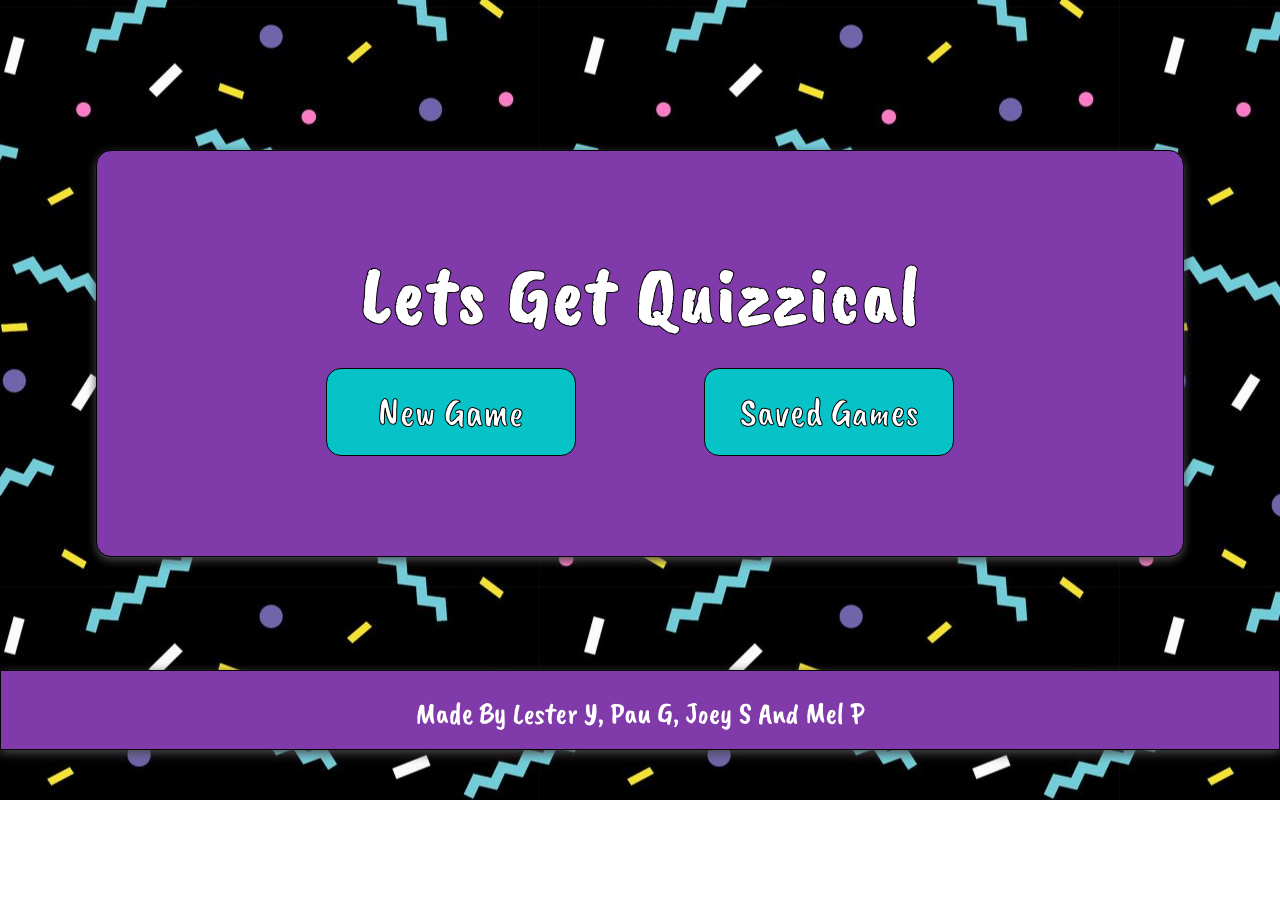
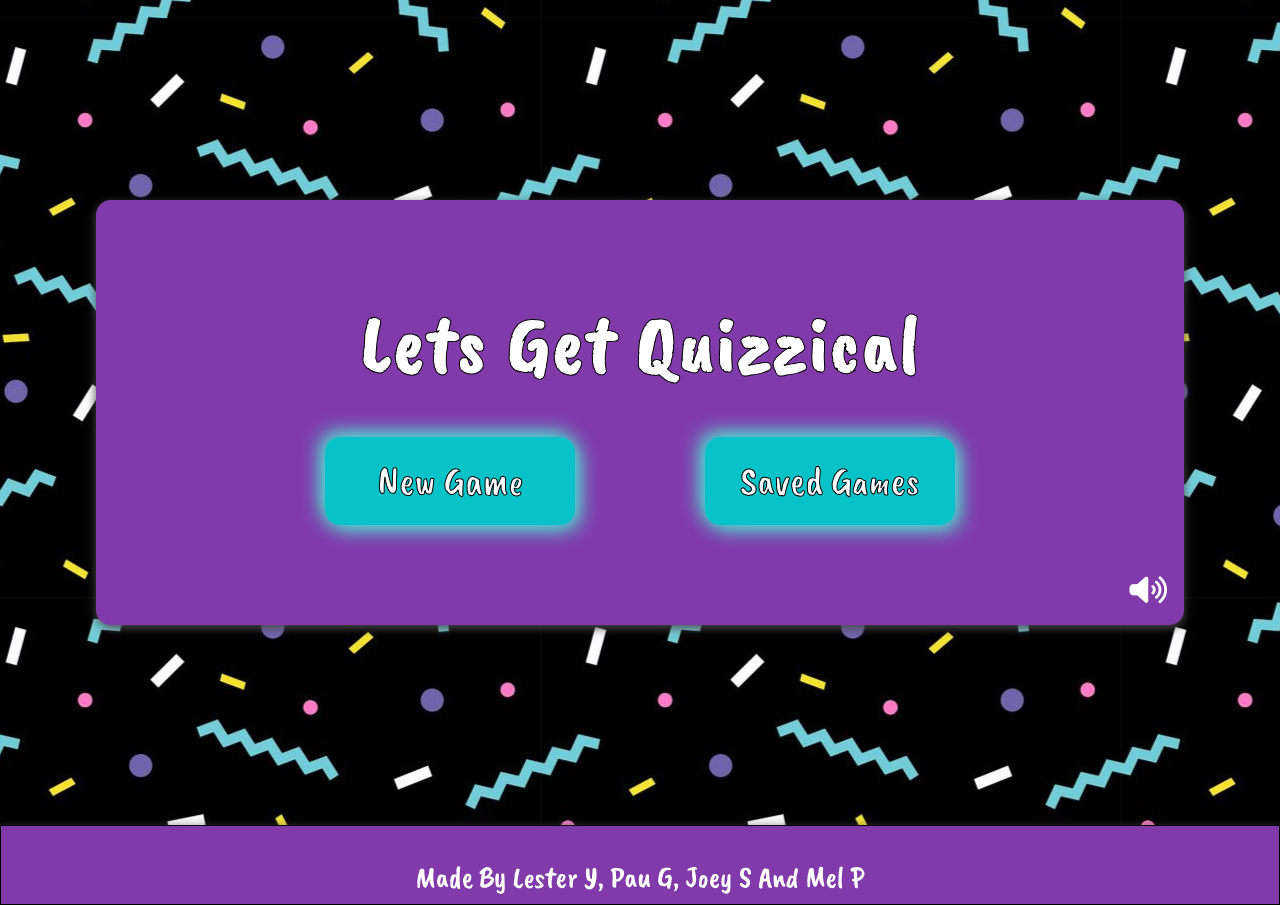
Before and after one commit to L-M-P-J/lets-get-quizzical, a React (Create React App) app: page / in a window 1280 px wide. Before the commit the page ends 800 px from the top, so only its background shows below. Built offline with nearby package versions, Linux system fonts and the light colour scheme; no server answers.

Commit message:
styling clean-up, added sound clip and volume button, fixed scroll issue on saved games

```diff
--- a/src/App.css
+++ b/src/App.css
@@ -227,7 +227,6 @@ html {
 /* Overall */
 
 .App {
-  height: 100%;
   display: flex;
   justify-content: center;
   align-content: center;
@@ -246,7 +245,7 @@ body {
   font-family: "Lato", sans-serif;
   color: #ffffff;
   background-image: url("background-image.jpg");
-  animation: background-animation 120s linear infinite;
+  animation: background-animation 100s linear infinite;
   height: 100vh;
 }
 
@@ -302,6 +301,12 @@ h4 {
 h1 {
   font-size: 4rem;
   text-align: center;
+  margin-bottom: 20px;
+}
+
+h2 {
+  font-size: 3rem;
+  text-align: center;
 }
 
 h3 {
@@ -323,7 +328,7 @@ p {
 header {
   font-family: "Caveat Brush", cursive;
   text-transform: capitalize;
-  min-height: calc(90vh - 100px);
+  min-height: calc(90vh - 400px);
 }
 
 .gameButton {
@@ -332,13 +337,15 @@ header {
   width: 250px;
   text-align: center;
   border-radius: 15px;
+  box-shadow: 0 3px 10px rgb(76, 74, 78);
   -webkit-text-stroke-width: 1px;
   -webkit-text-stroke-color: black;
-  border: 1px solid #813aaa;
+  border: 1px solid #07c3c7;
   font-size: 2rem;
-  border: 1px solid black;
   transition: 0.3s;
   cursor: pointer;
+  animation: glow 1s infinite;
+  transition: 0.5s;
 }
 
 .gameButton:hover,
@@ -348,14 +355,36 @@ header {
 }
 
 .headerContainer {
+  min-height: calc(90vh - 400px);
   background-color: rgb(129, 58, 170);
   padding: 100px;
-  margin-top: 100px;
+  margin-top: 200px;
+  margin-bottom: 200px;
   border-radius: 15px;
   box-shadow: 0 3px 10px rgb(76, 74, 78);
-  border: 1px solid black;
   position: relative;
   z-index: 10;
+  display: flex;
+  flex-direction: column;
+  justify-content: center;
+  position: relative;
+}
+
+.fa-volume-high,
+.fa-volume-xmark {
+  font-size: 1.5rem;
+  position: absolute;
+  cursor: pointer;
+}
+
+.fa-volume-xmark {
+  bottom: 20px;
+  right: 20px;
+}
+
+.fa-volume-high {
+  bottom: 20px;
+  right: 17px;
 }
 
 .buttonContainer {
@@ -364,26 +393,19 @@ header {
   margin-top: 25px;
 }
 
-.rectangle {
-  position: absolute;
-  width: 200px;
-  height: 100px;
-  border: 5px solid #2b989c;
-  top: 8px;
-  left: 25%;
-  transform: rotate(150deg);
-}
-
 /* Current Game Styles */
 
 .currentGameContainer {
   padding: 60px 80px;
   background: #813aaa;
-  min-height: calc(90vh - 100px);
+  min-height: calc(90vh - 125px);
   border-radius: 15px;
   box-shadow: 0 3px 10px rgb(76, 74, 78);
-  border: 1px solid black;
   margin-bottom: 75px;
+  margin-top: 50px;
+  display: flex;
+  justify-content: center;
+  align-items: center;
 }
 
 fieldset {
@@ -451,7 +473,6 @@ input[type="radio"] {
   border-radius: 15px;
   -webkit-text-stroke-width: 1px;
   -webkit-text-stroke-color: black;
-  border: 1px solid #813aaa;
   font-size: 1.4rem;
   transition: 0.3s;
   margin-top: 50px;
@@ -527,7 +548,7 @@ input[type="radio"] {
   bottom: 0;
   left: 0;
   right: 0;
-  background-color: rgba(0, 0, 0, 0.5);
+  background-color: rgba(0, 0, 0, 0.8);
   z-index: 20;
 }
 
@@ -629,12 +650,15 @@ input[type="radio"] {
 .formSection {
   position: relative;
   background: #813aaa;
-  /* border: 1px solid #000; */
   border-radius: 15px;
   box-shadow: 0 3px 10px #4c4a4e;
   margin: 50px auto;
   min-height: calc(90vh - 100px);
   padding: 60px 80px;
+}
+
+.formSection h2 {
+  margin-bottom: 50px;
 }
 
 .wrapper {
@@ -665,13 +689,29 @@ input[type="radio"] {
   transition: 0.3s;
   width: 75%;
   font-family: Lato, sans-serif;
-  font-weight: 900;
   border: none;
   margin-left: 10px;
   margin-top: 30px;
-  padding: 15px;
-  box-shadow: 5px 5px 20px rgb(81, 224, 210), -5px -5px 20px rgb(81, 224, 210);
+  padding: 25px;
 }
+
+.selectCategory {
+  width: 100%;
+  -webkit-appearance: none;
+}
+
+.arrowContainer {
+  position: relative;
+  width: 75%;
+}
+
+.fa-caret-down {
+  font-size: 1.7rem;
+  position: absolute;
+  right: 5px;
+  top: 50%;
+}
+
 .inputForm:focus,
 .numOfQuestions:focus {
   outline: none;
@@ -680,7 +720,8 @@ input[type="radio"] {
 .selectNumber {
   text-align: center;
   margin-top: 30px;
-  font-size: 1.3rem;
+  margin-right: 15px;
+  font-size: 1.1rem;
 }
 
 .numOfQuestions {
@@ -689,23 +730,20 @@ input[type="radio"] {
   text-align: center;
   margin: 0 auto;
   margin-top: 30px;
-  padding: 10px 15px;
+  padding: 15px 15px;
   border-radius: 15px;
   border: none;
-  box-shadow: 5px 5px 20px rgb(81, 224, 210), -5px -5px 20px rgb(81, 224, 210);
 }
 
 .submitGame {
   -webkit-text-stroke-width: 1px;
   -webkit-text-stroke-color: #000;
   background-color: #e986b8;
-  /* border: 1px solid #813aaa; */
   border: none;
   border-radius: 50%;
   color: #fff;
   cursor: pointer;
   font-family: Caveat Brush, cursive;
-  /* font-size: 2rem; */
   letter-spacing: 2px;
   margin-top: 30px;
   padding: 10px 15px;
@@ -714,7 +752,7 @@ input[type="radio"] {
   width: 150px;
   height: 150px;
   margin: 30px auto;
-  /* shadow animation bellow */
+  /* shadow animation below */
   animation: glow 1s infinite;
   transition: 0.5s;
 }
@@ -739,7 +777,7 @@ input[type="radio"] {
   border-radius: 15px;
 }
 
-span {
+.submitGame span {
   display: block;
   width: 100%;
   height: 100%;
@@ -749,9 +787,9 @@ span {
   margin-right: 0px;
   font-size: 2rem;
   transition: 0.3s;
-  opacity: 0.2;
 }
-span:hover {
+
+.submitGame span:hover {
   transition: 0.3s;
   opacity: 1;
   font-weight: 700;
@@ -767,6 +805,8 @@ footer {
   text-align: center;
   box-shadow: 0 3px 10px rgb(76, 74, 78);
   border: 1px solid black;
+  display: flex;
+  align-items: center;
 }
 
 footer p {
@@ -808,17 +848,18 @@ footer a {
     background-position: 0 0;
   }
   100% {
-    background-position: -125% 75%;
+    background-position: -100% 150%;
   }
 }
 /* Saved Games Styles */
 
+.savedGamesContainer {
+  background-color: #e986b8;
+  border-radius: 15px;
+}
+
 .savedGames {
   text-align: center;
-  position: absolute;
-  left: 0;
-  right: 0;
-  bottom: 0;
 }
 
 .savedGames h2,
@@ -830,11 +871,12 @@ footer a {
 .savedGames h2 {
   font-size: 4rem;
   margin-top: 40px;
+  padding-top: 20px;
 }
 
 .savedGames h3 {
   font-size: 2.5rem;
-  margin-bottom: 40px;
+  padding-bottom: 40px;
 }
 
 .savedGamesList {
@@ -842,7 +884,6 @@ footer a {
   flex-direction: column-reverse;
   justify-content: center;
   align-items: center;
-  background-color: #e986b8;
   margin-bottom:30px;
 }
 
@@ -919,6 +960,7 @@ p.madeBy {
 }
 
 /* SAVED GAMES MEDIA QUERIES */
+
 @media (max-width: 768px) {
 
   .tightWrapper {
--- a/src/App.js
+++ b/src/App.js
@@ -8,6 +8,7 @@ import SavedGames from './SavedGames';
 import NewGameForm from './NewGameForm';
 import Footer from './Footer';
 import CurrentGame from './CurrentGame';
+import claps from '../src/assets/claps_final.mp3';
 
 // NEXT STEPS:
 
@@ -21,6 +22,9 @@ function App() {
 
   const [ categories, setCategories ] = useState([]);
   const [results, setResults] = useState([]);
+
+  //clapping sound effect - Audio is a built in object with different properties, one of them play()
+  const clappingSound = new Audio(claps);
 
   useEffect( () => {
     axios({
@@ -43,7 +47,7 @@ function App() {
         <Route path="/" element={<Header />}/>
         <Route path="/newgame" element={<NewGameForm categoriesData={categories} setResults={setResults} results={results}/>}/>
         <Route path="/savedgames" element={ <SavedGames />}/>
-        <Route path="/currentGame/:gameId" element={<CurrentGame />}/>
+        <Route path="/currentGame/:gameId" element={<CurrentGame clappingSound={clappingSound}/>}/>
       </Routes>
       <Footer/>
 
--- a/src/CurrentGame.js
+++ b/src/CurrentGame.js
@@ -4,8 +4,9 @@ import firebase from './firebase';
 import { getDatabase, onValue, ref } from 'firebase/database';
 import EndOfGame from './EndOfGame';
 import Modal from './Modal';
+import claps from '../src/assets/claps_final.mp3';
 
-const CurrentGame = () => {
+const CurrentGame = (props) => {
 
     const {gameId} = useParams();
 
@@ -63,7 +64,8 @@ const CurrentGame = () => {
     }, [currentQuestion, resultsData]);
 
     //clapping sound effect - Audio is a built in object with different properties, one of them play()
-    const clappingSound = new Audio("/assets/claps_final.mp3");
+    // const clappingSound = new Audio(claps);
+    // const clappingSound = null;
 
     const handleSubmit = (event) => {
         event.preventDefault();
@@ -78,7 +80,7 @@ const CurrentGame = () => {
         setChecked3(false);
         if (userAnswer === currentCorrectAns) {
             setScore(score + 1);
-            clappingSound.play();
+            props.clappingSound.play();
         } else {
             setIsModalOn(true);
         }
--- a/src/Header.js
+++ b/src/Header.js
@@ -1,6 +1,14 @@
 import { Link } from "react-router-dom";
+import { useState } from "react";
 
 const Header = () => {
+
+    const [volumeClicked, setVolumeClicked] = useState(false);
+
+    const handleClick = () => {
+        setVolumeClicked(!volumeClicked);
+    }
+
     return (
         <header>
             <div className="wrapper">
@@ -10,6 +18,13 @@ const Header = () => {
                         <Link className="gameButton" to="/newgame">New Game</Link>
                         <Link className="gameButton" to="/savedgames">Saved Games</Link>
                     </div>
+
+                    {
+                        volumeClicked
+                        ? <div aria-label="toggle volume off" onClick={handleClick}><i className="fa-solid fa-volume-xmark" aria-hidden="true"></i> <span className="sr-only">Volume Off</span> </div>
+                        : <div aria-label="toggle volume on" onClick={handleClick}><i className="fa-solid fa-volume-high" aria-hidden="true"></i> <span className="sr-only">Volume On</span> </div>
+                    }
+
                 </div>
             </div>
         </header>
--- a/src/Modal.js
+++ b/src/Modal.js
@@ -19,7 +19,7 @@ const Modal = (props) => {
                     <div><span className="correct-answer">Correct Answer:</span> <p>{decodeText(resultsData.gameData[currentQuestion - 1].correct_answer)}</p></div>
                     <div className="your-answer-paragraph"><span className="your-answer">Your Answer:</span><p>{decodeText(userAnswer)}</p></div>
                 </div>
-                <button onClick={handleClick} className="exit-modal">Continue</button>
+                <button onClick={handleClick} className="exit-modal currentGameButton">Continue</button>
             </div>
             <div className="modalGray"></div>
         </div>
--- a/src/SavedGames.js
+++ b/src/SavedGames.js
@@ -28,6 +28,7 @@ const SavedGames = () => {
 
             <Link to="/" className="currentGameButton savedGamesButton">Make a new game</Link>
 
+            <div className="savedGamesContainer">
                 <h2>Saved Games</h2>
                 <h3>Click on a game to re-play!</h3>
 
@@ -55,7 +56,9 @@ const SavedGames = () => {
                         )
                     })}
                 </ul>
+            </div>
         </section>
+
     )
 }
 
```
Also changed, not shown: src/NewGameForm.js (+10 -3 lines). Lines whose indentation alone changed are shown as unchanged.
